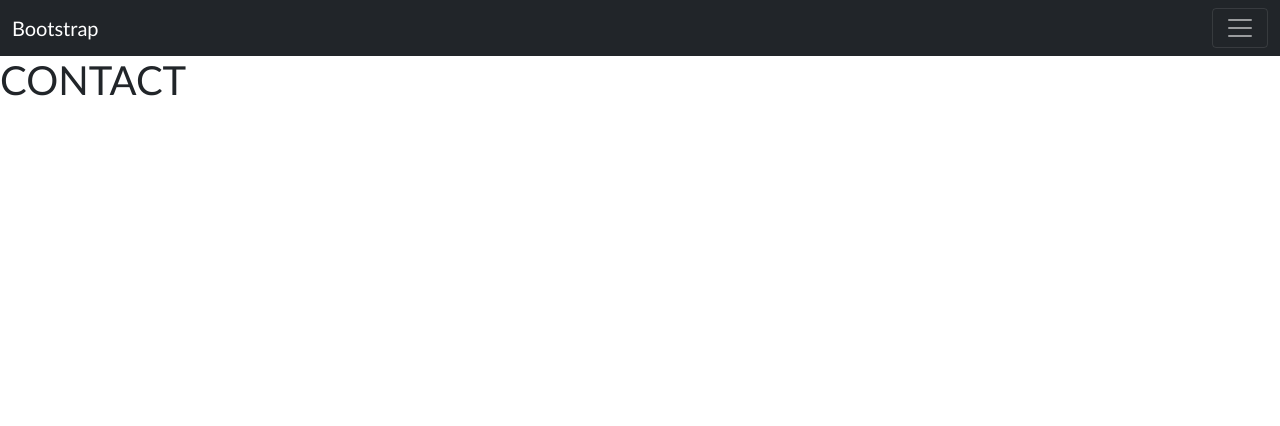
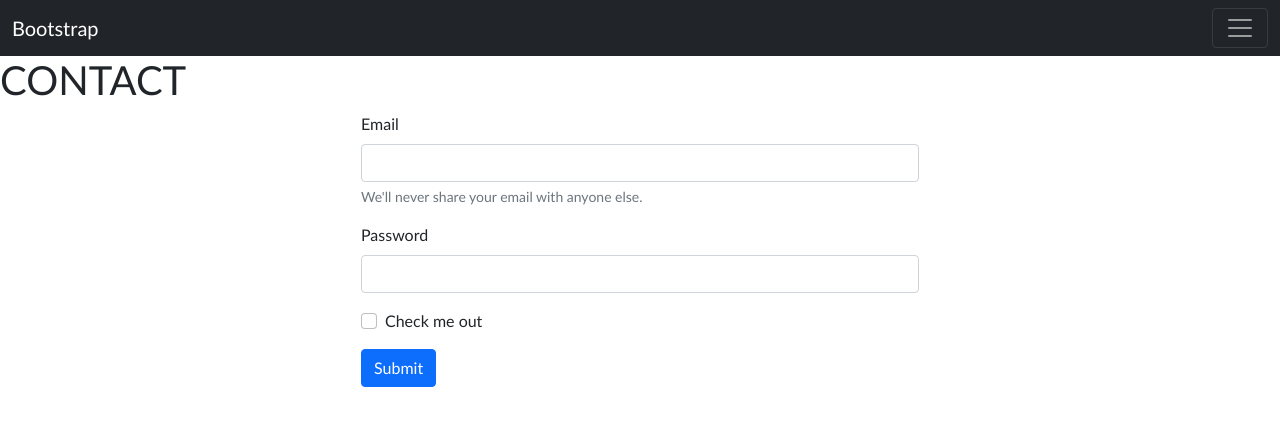
Before and after one commit to EXIDEOR/bootcamp_g14_maquetado, a plain HTML site: page bootstrap/contact.html in a window 1280 px wide. Drawn offline with nearby package versions, Linux system fonts and the light colour scheme.

Commit message:
tarea-5_bootstrap

```diff
--- a/bootstrap/contact.html
+++ b/bootstrap/contact.html
@@ -14,14 +14,14 @@
 <body>
     <nav class="navbar navbar-dark bg-dark">
         <div class="container-fluid">
-          <a class="navbar-brand" href="./index.html">Bootstrap</a>
+          <a class="navbar-brand" href="index.html">Bootstrap</a>
           <button class="navbar-toggler" type="button" data-bs-toggle="collapse" data-bs-target="#navbarSupportedContent" aria-controls="navbarSupportedContent" aria-expanded="false" aria-label="Toggle navigation">
             <span class="navbar-toggler-icon"></span>
           </button>
           <div class="collapse navbar-collapse" id="navbarSupportedContent">
             <ul class="navbar-nav me-auto mb-2 mb-lg-0">
               <li class="nav-item">
-                <a class="nav-link active" aria-current="page" href="#">Home</a>
+                <a class="nav-link active" aria-current="page" href="./index.html">Home</a>
               </li>
               <li class="nav-item">
                 <a class="nav-link" href="./about.html">About</a>
@@ -39,6 +39,27 @@
       </nav>
 
     <h1>CONTACT</h1>
+
+    <div class="container">
+      <div class="col-6 offset-3">
+        <form>
+          <div class="mb-3">
+            <label for="exampleInputEmail1" class="form-label">Email</label>
+            <input type="email" class="form-control" id="exampleInputEmail1" aria-describedby="emailHelp">
+            <div id="emailHelp" class="form-text">We'll never share your email with anyone else.</div>
+          </div>
+          <div class="mb-3">
+            <label for="exampleInputPassword1" class="form-label">Password</label>
+            <input type="password" class="form-control" id="exampleInputPassword1">
+          </div>
+          <div class="mb-3 form-check">
+            <input type="checkbox" class="form-check-input" id="exampleCheck1">
+            <label class="form-check-label" for="exampleCheck1">Check me out</label>
+          </div>
+          <button type="submit" class="btn btn-primary">Submit</button>
+        </form>
+      </div>
+    </div>
         <!-- bottom content -->
     <script src="https://cdn.jsdelivr.net/npm/bootstrap@5.1.1/dist/js/bootstrap.bundle.min.js" integrity="sha384-/bQdsTh/da6pkI1MST/rWKFNjaCP5gBSY4sEBT38Q/9RBh9AH40zEOg7Hlq2THRZ" crossorigin="anonymous"></script>
 
--- a/bootstrap/styles.css
+++ b/bootstrap/styles.css
@@ -1,5 +1,8 @@
 * {
     font-family:'Trebuchet MS', 'Lucida Sans Unicode', 'Lucida Grande', 'Lucida Sans', Arial, sans-serif;
+}
+.container {
+    justify-content: center;
 }
 
 .row {
```
Also changed, not shown: bootstrap/about.html (+8 -7 lines), bootstrap/index.html (+1 -1 lines).
